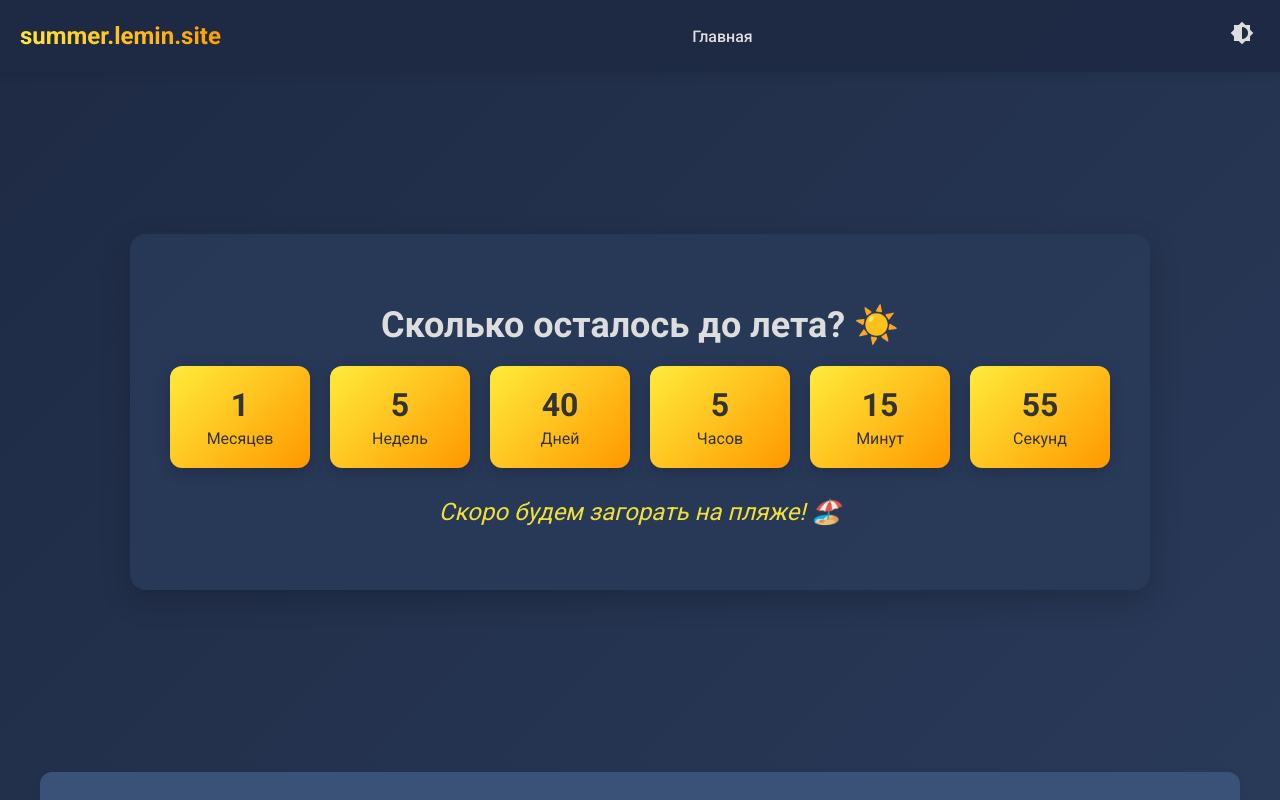
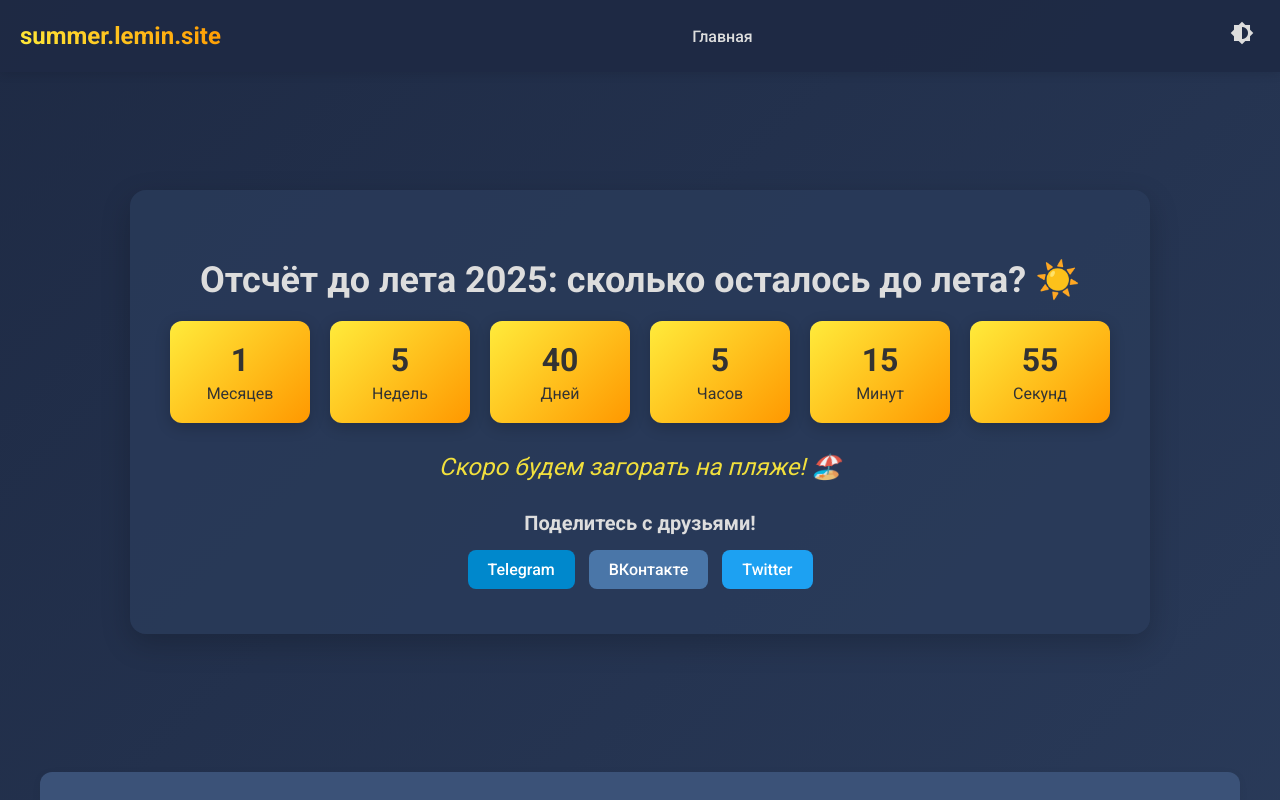
Before and after one commit to lemming13/summer.lemin.site, a plain HTML site: page index.html in a window 1280 px wide. Shown: the top 800 px of the page. Drawn offline with Linux system fonts and the light colour scheme.

Commit message:
Update index.html

```diff
--- a/index.html
+++ b/index.html
@@ -27,9 +27,9 @@
 <body class="dark-theme">
     <!-- Шапка -->
     <header class="header">
-        <div class="logo"><a href="index.html">summer.lemin.site</a></div>
+        <div class="logo"><a href="https://lemin.site">summer.lemin.site</a></div>
         <nav class="nav">
-            <a href="index.html">Главная</a>
+            <a href="https://lemin.site">Главная</a>
         </nav>
         <div class="header-controls">
             <button id="theme-toggle" class="theme-btn">
@@ -41,7 +41,7 @@
     <!-- Основной контент -->
     <main class="main-content">
         <section class="countdown-section">
-            <h1>Сколько осталось до лета? ☀️</h1>
+            <h1>Отсчёт до лета 2025: сколько осталось до лета? ☀️</h1>
             <div class="countdown-timer" id="countdown-timer">
                 <div class="time-block">
                     <span id="months">0</span>
@@ -69,6 +69,12 @@
                 </div>
             </div>
             <p id="message" class="message">Ещё чуть-чуть! Лето уже скоро! 🌴</p>
+            <div class="share-buttons">
+                <h3>Поделитесь с друзьями!</h3>
+                <a href="https://t.me/share/url?url=https://summer.lemin.site/&text=Сколько осталось до лета? Узнай на summer.lemin.site! ☀️" target="_blank" class="share-btn telegram">Telegram</a>
+                <a href="https://vk.com/share.php?url=https://summer.lemin.site/&title=Отсчёт до лета 2025&description=Сколько осталось до лета? Узнай на summer.lemin.site! ☀️" target="_blank" class="share-btn vk">ВКонтакте</a>
+                <a href="https://twitter.com/intent/tweet?url=https://summer.lemin.site/&text=Сколько осталось до лета? Узнай на summer.lemin.site! ☀️" target="_blank" class="share-btn twitter">Twitter</a>
+            </div>
         </section>
     </main>
 
@@ -84,7 +90,6 @@
         <p>© 2025 summer.lemin.site | Создано с ❤️</p>
     </footer>
 
-    <script src="script.js"></script>
     <script type="application/ld+json">
     {
         "@context": "https://schema.org",
@@ -98,5 +103,7 @@
         }
     }
     </script>
+
+    <script src="script.js"></script>
 </body>
 </html>
```
Lines whose indentation alone changed are shown as unchanged.
